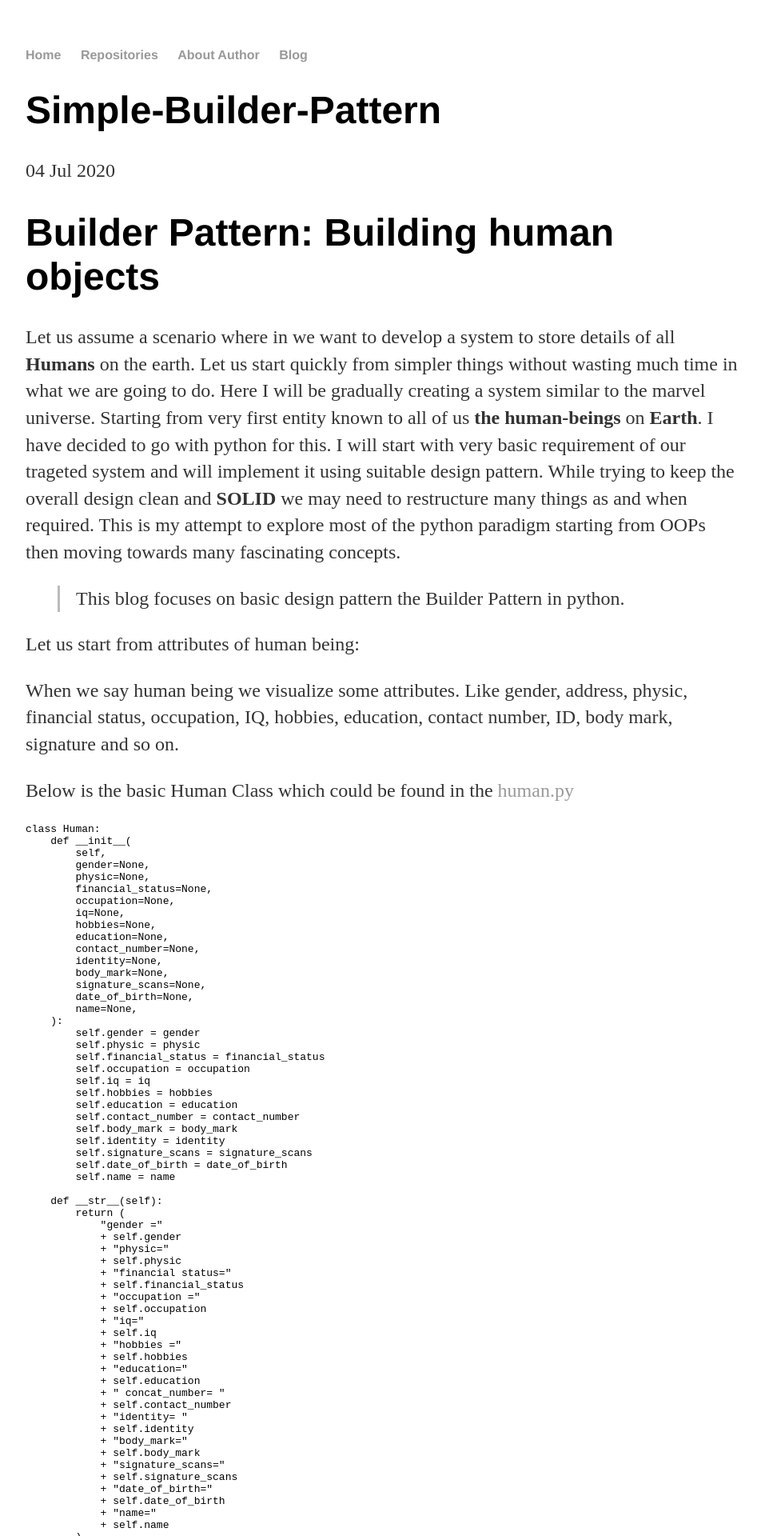
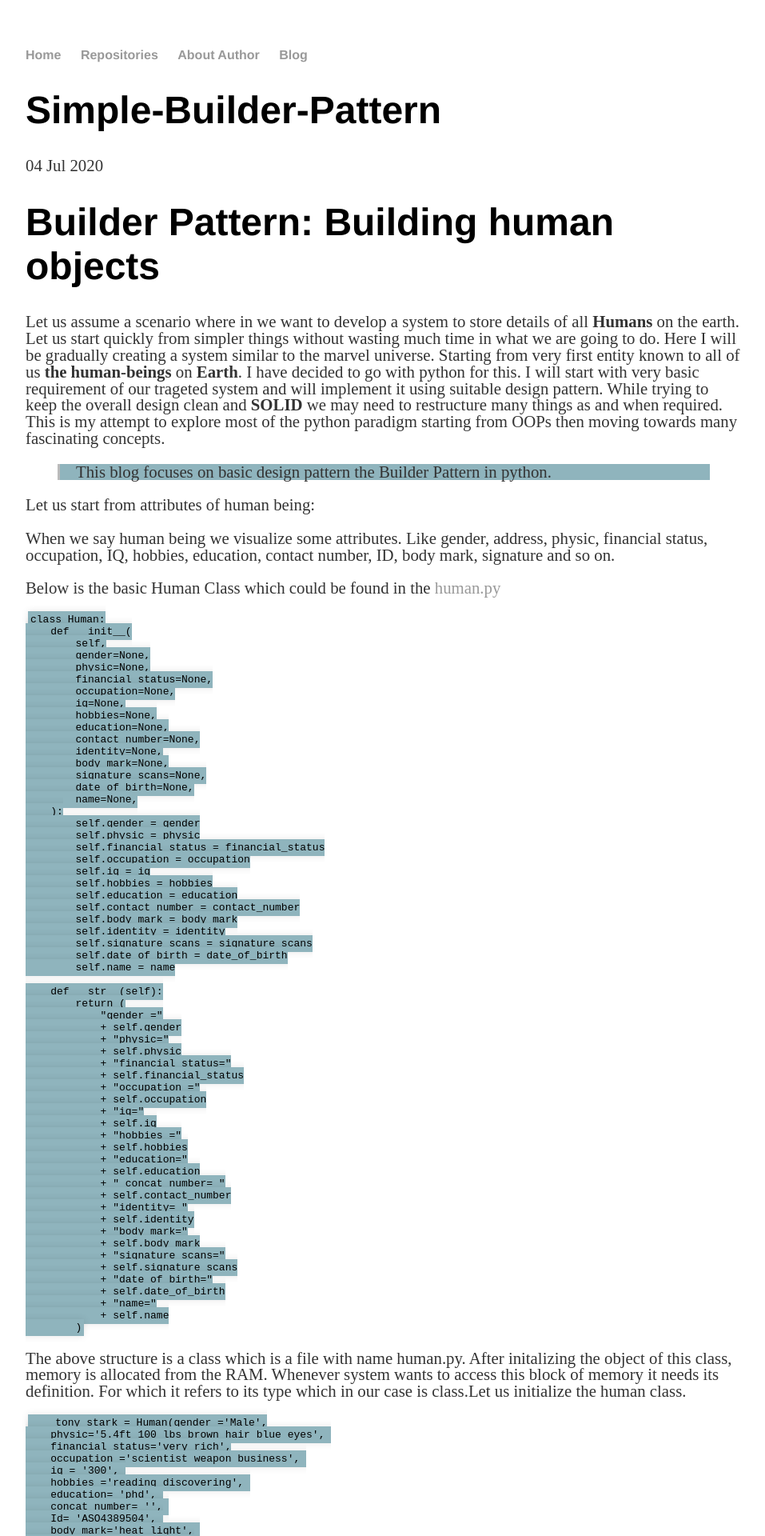
Before and after one commit to devchait/devchait.github.io, a Jekyll site: the page built from docs/_posts/2020-07-04-builder-pattern.md, in a window 1280 px wide. Shown: the top 1920 px of the page at 80% size, without its empty margins (160-1117 px from the left). Built offline with Jekyll 4.4.1, drawn with Linux system fonts in a browser that asks for light colours.

Commit message:
changed the color of blockquote

```diff
--- a/stylesheets/main.css
+++ b/stylesheets/main.css
@@ -24,8 +24,8 @@
     font-family:'Helvetica', 'Arial', 'Sans-Serif';
 }
 p {
-    font-size: 1.5em;
-    line-height: 1.4em;
+    font-size: 1.3em;
+    line-height: 1em;
     color: #333;
 }
 footer {
@@ -42,8 +42,16 @@
     list-style: none;
 }
 blockquote {
-  color: #00855d;
+  color: #85081b;
   margin-bottom: 20px;
   padding: 0 0 0 20px;
   border-left: 3px solid #bbb;
+  background: #8fb4bd;
 }
+
+code {
+  padding: 3px;
+  margin: 0 3px;
+  box-shadow: 0 0 10px rgba(0,0,0,.1);
+  background: #8fb4bd;
+}
```
